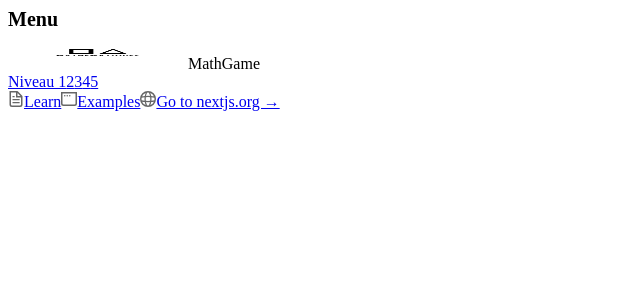
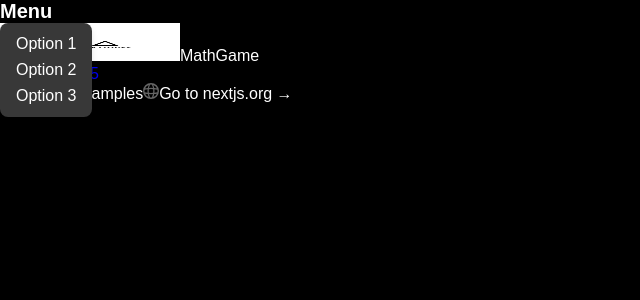
Before and after one commit to fabro658/mathegame, a Next.js app: page / in a window 1280 px wide. Shown: the top 300 px of the page, without its empty margins (0-640 px from the left). Built offline with nearby package versions, Linux system fonts and the light colour scheme.

Commit message:
Motif global.css

```diff
--- a/src/app/globals.css
+++ b/src/app/globals.css
@@ -1,38 +1,82 @@
-/* styles/globals.css */
+/* Définition des couleurs globales */
+:root {
+  --background: #000; /* Fond noir */
+  --foreground: #fff; /* Texte blanc */
+  --hover-color: #383838; /* Couleur au survol */
+}
+
+/* Corps général de la page */
+body {
+  margin: 0;
+  padding: 0;
+  background-color: var(--background);
+  color: var(--foreground);
+  font-family: 'Geist Sans', sans-serif; /* Remplace par la police que tu utilises */
+}
+
+/* Styles du menu */
 .menu {
   position: relative;
-  display: inline-block;
 }
 
 .menu-title {
-  cursor: pointer;
   font-size: 1.25rem;
   font-weight: bold;
+  cursor: pointer;
 }
 
 .menu-content {
   display: none;
   flex-direction: column;
+  background-color: var(--hover-color);
+  padding: 0.5rem 1rem;
+  border-radius: 8px;
+  box-shadow: 0 4px 6px rgba(0, 0, 0, 0.1);
   position: absolute;
-  top: 100%;
+  top: 100%; /* Positionné juste en dessous du titre */
   left: 0;
-  background-color: white;
-  border: 1px solid #ccc;
-  border-radius: 4px;
-  box-shadow: 0 2px 8px rgba(0, 0, 0, 0.1);
+  z-index: 10;
 }
 
-.menu:hover .menu-content {
+.menu-content a {
+  text-decoration: none;
+  color: var(--foreground);
+  margin: 0.25rem 0;
+}
+
+.menu-content a:hover {
+  color: #ccc; /* Gris clair pour l'effet au survol */
+}
+
+/* Activer l'affichage du menu au survol */
+.group:hover .menu-content {
   display: flex;
 }
 
-.menu-item {
-  padding: 8px 16px;
+/* Boutons */
+a {
   text-decoration: none;
-  color: black;
-  transition: background-color 0.3s;
 }
 
-.menu-item:hover {
-  background-color: #f0f0f0;
+a:hover {
+  text-decoration: underline;
 }
+
+/* Liens de niveau */
+a.rounded-full {
+  transition: background-color 0.3s ease;
+}
+
+a.rounded-full:hover {
+  background-color: var(--hover-color);
+}
+
+/* Footer */
+footer a {
+  color: var(--foreground);
+  text-decoration: none;
+}
+
+footer a:hover {
+  text-decoration: underline;
+}
```
